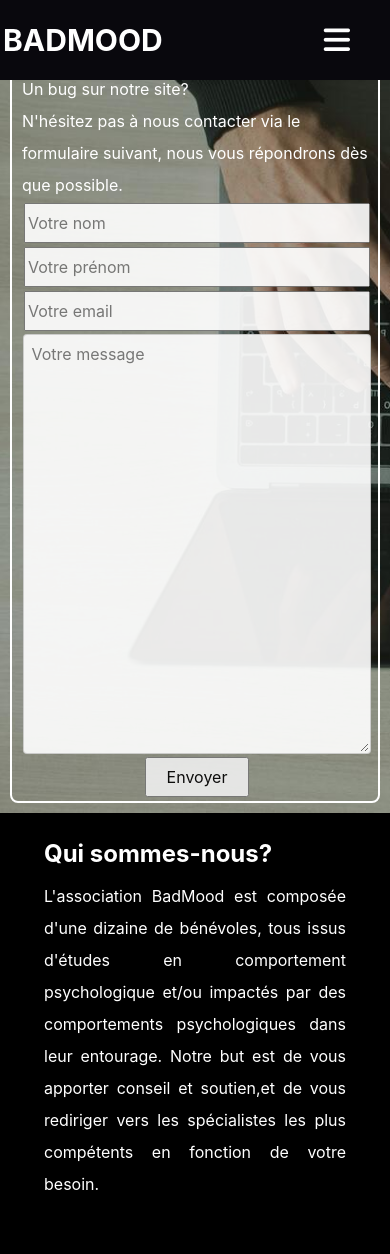
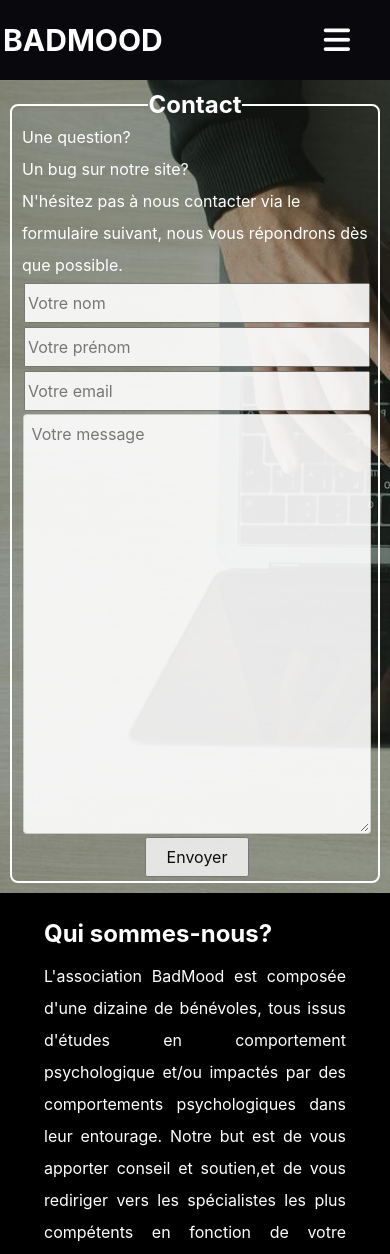
Before and after one commit to FranciscoKevin/Badmood, a PHP site: page /page_contact.php in a window 390 px wide. Shown: the top 1254 px of the page. Run offline with PHP 8.4, Linux system fonts and the light colour scheme; some libraries are stand-ins or nearby versions.

Commit message:
resolution du souci formulaire sur menu

```diff
--- a/header.css
+++ b/header.css
@@ -96,6 +96,7 @@ a:hover{
       position: fixed;
       top: 0;
       width: 100%;
+      z-index: 10;
     }
 
     ul{
@@ -107,7 +108,6 @@ a:hover{
       left: 100%;
       text-align: center;
       transition: all .5s;
-      z-index: 1;
     }
 
     nav ul li{
--- a/page_contact.css
+++ b/page_contact.css
@@ -77,6 +77,9 @@ input,textarea {
         min-width: 0;
     }
 
+    .formulaireSection {
+        margin-top: 80px;    }
+
 }
 
 .sendButton {
```
